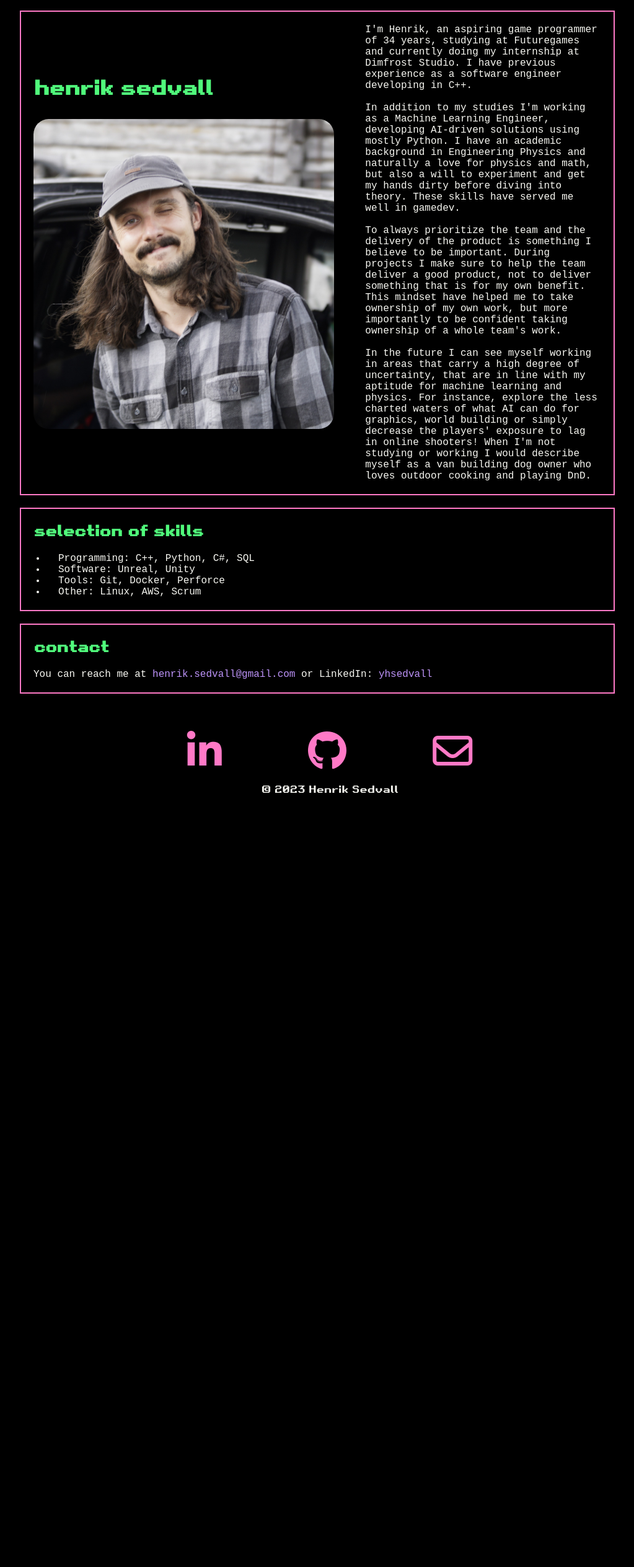
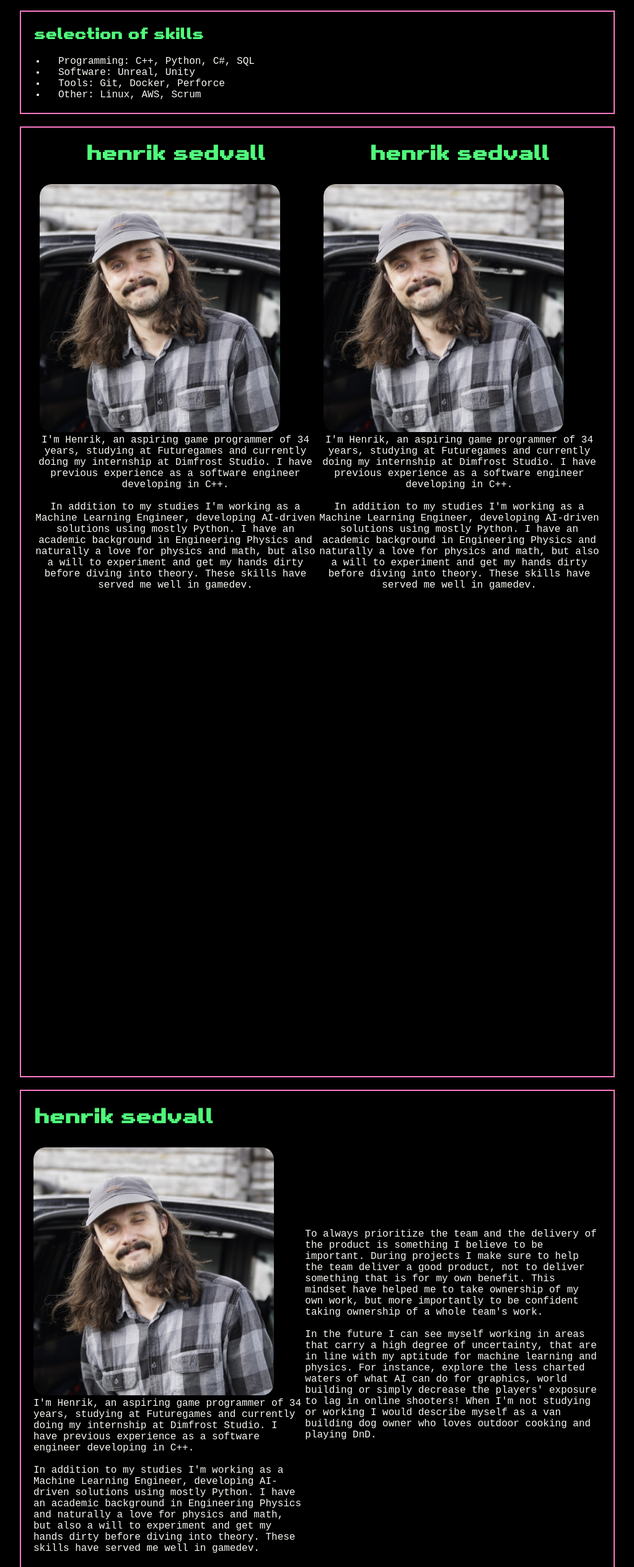
Before and after one commit to hcdvall/hcdvall.github.io, a plain HTML site: page about.html in a window 1280 px wide. Shown: the part 117-2645 px from the top of the page at 62% size, without its empty margins (128-1151 px from the left). Before the commit the page ends 1504 px from the top, so only its background shows below. Drawn offline with Linux system fonts and the light colour scheme.

Commit message:
Update about page

```diff
--- a/about.html
+++ b/about.html
@@ -31,13 +31,24 @@
         </div>
     </div>
 
+    <section id="skills">
+        <h1>selection of skills</h1>
+        <p>
+            <ul>
+                <li> Programming: C++, Python, C#, SQL</li>
+                <li> Software: Unreal, Unity </li>
+                <li> Tools: Git, Docker, Perforce </li>
+                <li> Other: Linux, AWS, Scrum</li>
+            </ul>
+        </p>
+    </section>
+
     <section id="about">
-        <div class="about-content">
+        <div class="grid-container" style="grid-template-columns: repeat(2, auto); width:100%; ">
+
             <div class="about-image">
                 <h1 style="font-size: xx-large; padding-bottom: 30px;">henrik sedvall</h1>
                 <img src="pics/Henrik_2023.JPG" alt="Henrik Sedvall">
-            </div>
-            <div class="about-text">
                 <p>
                     I'm Henrik, an aspiring game programmer of 34 years, studying at Futuregames
                     and currently doing my internship at Dimfrost Studio.
@@ -49,7 +60,51 @@
                     and get my hands dirty before diving into theory.
                     These skills have served me well in gamedev.
                     <br> <br>
+                </p>
+            </div>
 
+            <div class="about-image">
+                <h1 style="font-size: xx-large; padding-bottom: 30px;">henrik sedvall</h1>
+                <img src="pics/Henrik_2023.JPG" alt="Henrik Sedvall">
+                <p>
+                    I'm Henrik, an aspiring game programmer of 34 years, studying at Futuregames
+                    and currently doing my internship at Dimfrost Studio.
+                    I have previous experience as a software engineer developing in C++.
+                    <br> <br>
+                    In addition to my studies I'm working as a Machine Learning Engineer, developing AI-driven solutions using mostly Python.
+                    I have an academic background in Engineering Physics and naturally a love for physics and math, but also a will to experiment
+                    and get my hands dirty before diving into theory.
+                    These skills have served me well in gamedev.
+                    <br> <br>
+                </p>
+
+            </div>
+
+        </div>
+    </section>
+
+
+
+    <section id="about">
+        <div class="about-content">
+            <div class="about-image">
+                <h1 style="font-size: xx-large; padding-bottom: 30px;">henrik sedvall</h1>
+                <img src="pics/Henrik_2023.JPG" alt="Henrik Sedvall">
+                <p>
+                    I'm Henrik, an aspiring game programmer of 34 years, studying at Futuregames
+                    and currently doing my internship at Dimfrost Studio.
+                    I have previous experience as a software engineer developing in C++.
+                    <br> <br>
+                    In addition to my studies I'm working as a Machine Learning Engineer, developing AI-driven solutions using mostly Python.
+                    I have an academic background in Engineering Physics and naturally a love for physics and math, but also a will to experiment
+                    and get my hands dirty before diving into theory.
+                    These skills have served me well in gamedev.
+                    <br> <br>
+                </p>
+
+            </div>
+            <div class="about-text">
+                <p>
                     To always prioritize the team and the delivery of the product is something I believe to be important.
                     During projects I make sure to help the team deliver a good product, not to deliver something that is for my own benefit.
                     This mindset have helped me to take ownership of my own work, but more importantly to be confident taking ownership of a whole team's work.
@@ -61,18 +116,6 @@
                 </p>
             </div>
         </div>
-    </section>
-
-    <section id="skills">
-        <h1>selection of skills</h1>
-        <p>
-            <ul>
-                <li> Programming: C++, Python, C#, SQL</li>
-                <li> Software: Unreal, Unity </li>
-                <li> Tools: Git, Docker, Perforce </li>
-                <li> Other: Linux, AWS, Scrum</li>
-            </ul>
-        </p>
     </section>
 
     <section id="contact">
@@ -89,7 +132,7 @@
 
             <a href="https://www.linkedin.com/in/yhsedvall" style="text-decoration: none;">
                 <div class="zoom">
-                <i class="fa-brands fa-linkedin-in fa-4x" style="color: #ff79c6; padding: 20px;"></i>
+                    <i class="fa-brands fa-linkedin-in fa-4x" style="color: #ff79c6; padding: 20px;"></i>
                 </div>
             </a>
 
--- a/styles.css
+++ b/styles.css
@@ -161,8 +161,8 @@ footer {
 }
 
 .about-image img {
-    max-width: 500px; /* Adjust the size as needed */
-    max-height: 500px; /* Adjust the size as needed */
+    max-width: 400px; /* Adjust the size as needed */
+    max-height: 400px; /* Adjust the size as needed */
     border-radius: 5%; /* Creates a rounded image */
     margin-right: 50px; /* Adds spacing between the image and text */
 }
@@ -233,7 +233,6 @@ footer {
 
 /* CSS for individual grid items */
 .grid-item {
-
     padding: 0px;
 }
 
```
